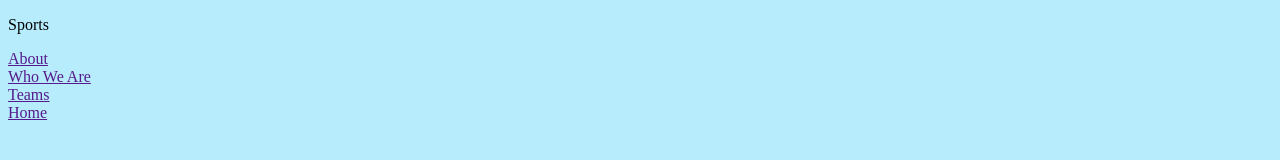
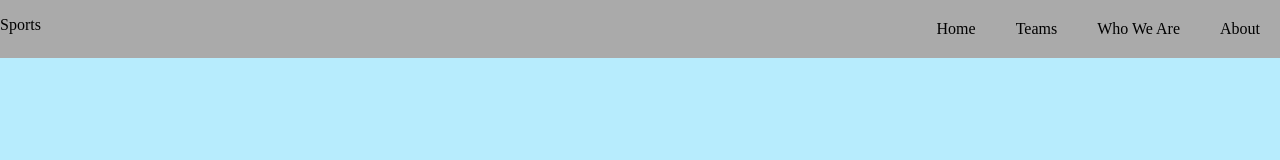
Before and after one commit to Vincent-ts/Vincent-ts.github.io, a plain HTML site: page Home/index.html in a window 1280 px wide. Drawn offline with Linux system fonts and the light colour scheme.

Commit message:
added complete navbar

```diff
--- a/Home/WebStyles.css
+++ b/Home/WebStyles.css
@@ -4,13 +4,38 @@ html {
     color: black;
     background-color: rgb(183, 236, 253);
 }
+body {
+    overflow: auto;
+    margin: 0;
+}
 #bignav {
     margin: 0;
-    background-color: rgb(38, 82, 139),;
+    background-color: rgb(170, 170, 170);
     padding: 0;
+    overflow-anchor: auto;
 }
 #navbar {
     list-style-type: none;
     margin: 0;
     padding: 0;
 }
+#name {
+    float: left;
+    margin-bottom: 0;
+}
+.link {
+    display: inline;
+    margin: 0;
+    padding: 20px;
+    float: right;
+}
+.clearfix {
+    overflow: auto;
+}
+a {
+    color: black;
+    text-decoration: none;
+}
+a:hover {
+    color: white;
+}
```
